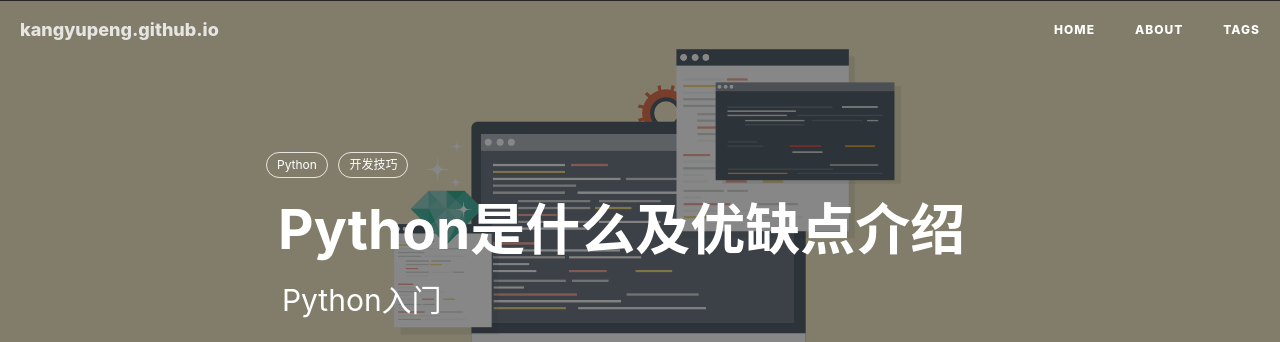
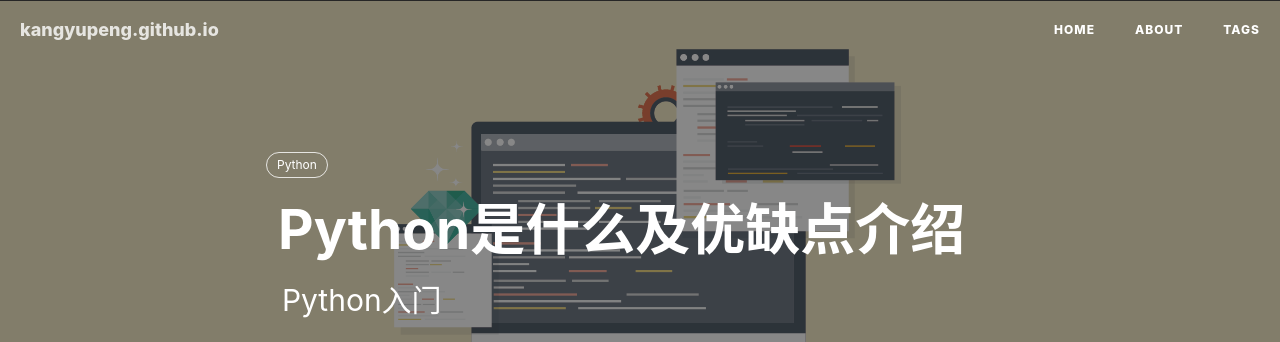
Before and after one commit to kangyupeng/kangyupeng.github.io, a Jekyll site: the page built from _posts/2017-06-01-Python入门.md, in a window 1280 px wide and 900 px high. Shown: the top 342 px of the window. Built offline with Jekyll 4.4.1, drawn with Linux system fonts in a browser that asks for light colours; nearby versions of some CDN libraries; comment, search, counter and statistics services are not loaded.

Commit message:
Update 2017-06-01-Python入门.md

```diff
--- a/_posts/2017-06-01-Python入门.md
+++ b/_posts/2017-06-01-Python入门.md
@@ -8,7 +8,6 @@ header-img: img/post-bg-debug.png
 catalog: true
 tags:
     - Python
-    - 开发技巧
 ---
 Python简介
 
```
